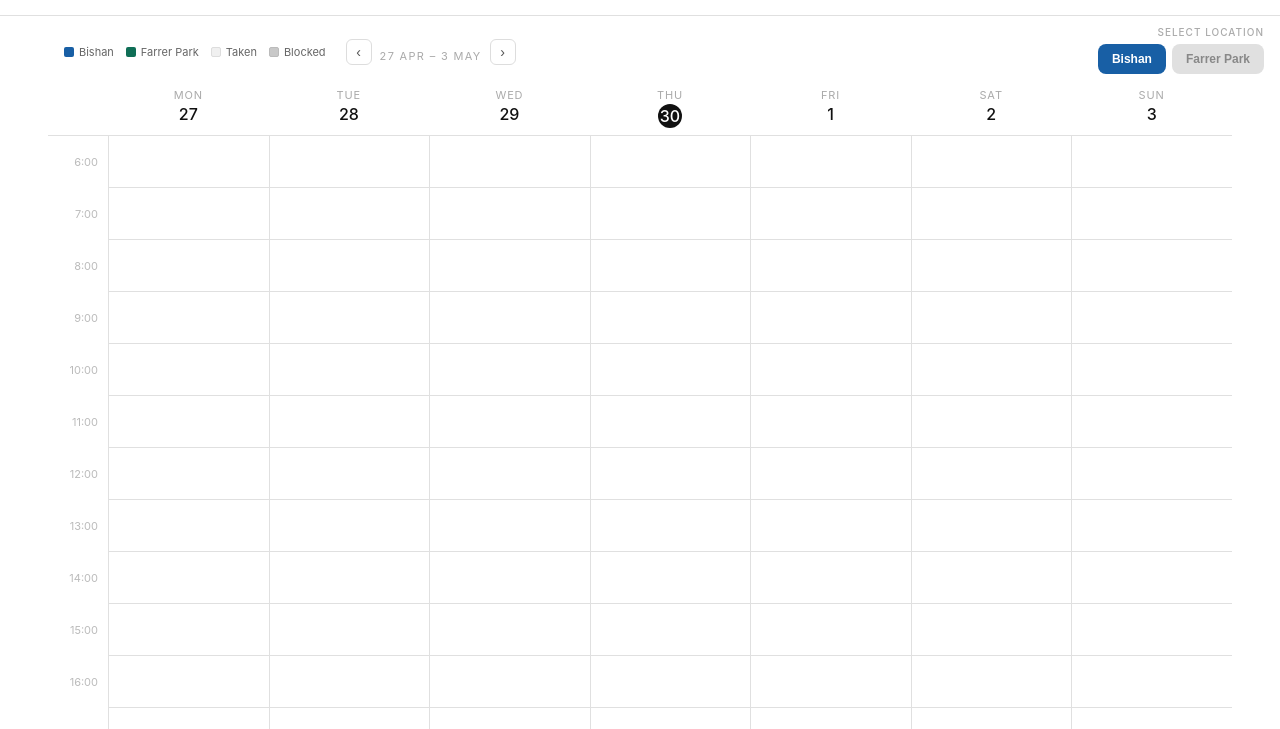
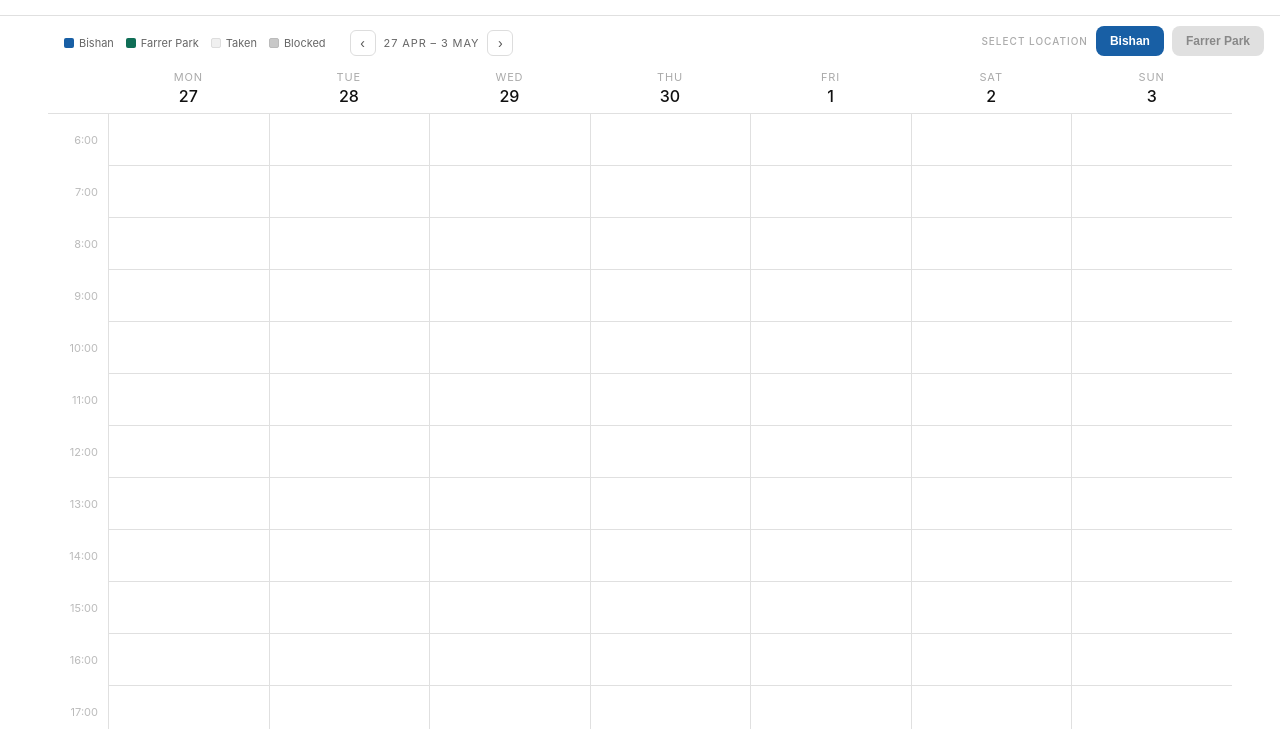
Before and after one commit to Sashemiiii/louies-site-booking, a website: page index.html in a window 1280 px wide. Shown: the part 71-800 px from the top of the page. Drawn offline with Linux system fonts and the light colour scheme.

Commit message:
aligned toolbar

```diff
--- a/index.html
+++ b/index.html
@@ -44,7 +44,7 @@
         .day-head { padding: .4rem 0; text-align: center; }
         .day-name { font-size: 10px; letter-spacing: .08em; color: #aaa; text-transform: uppercase; }
         .day-num { font-size: 14px; font-weight: 500; color: #111; margin-top: 2px; }
-        .day-num.today { background: #111; color: #fff; width: 24px; height: 24px; border-radius: 50%; display: flex; align-items: center; justify-content: center; margin: 2px auto 0; font-size: 12px; }
+        day-num.today { background: #C0392B; color: #fff; width: 24px; height: 24px; border-radius: 50%; display: flex; align-items: center; justify-content: center; margin: 2px auto 0; font-size: 12px; }
         .grid { display: grid; grid-template-columns: 40px repeat(7, 1fr); }
         .time-lbl { font-size: 9px; color: #bbb; text-align: right; padding-right: 6px; line-height: 40px; }
         .slot { height: 40px; border-bottom: 0.5px solid #e0e0e0; border-left: 0.5px solid #e0e0e0; cursor: pointer; position: relative; transition: background .12s; }
@@ -149,26 +149,31 @@
                 <div class="leg-dot" style="background:#c8c8c8;border:0.5px solid #bbb"></div>
                 Blocked
             </div>
-            <div style="display:flex;align-items:center;gap:8px;margin-left:8px;">
-              <button onclick="shiftWeek(-1)" style="background:none;border:0.5px solid #ddd;border-radius:6px;width:26px;height:26px;cursor:pointer;font-size:14px;color:#555;display:flex;align-items:center;justify-content:center;line-height:1;">‹</button>
-              <div class="week-lbl" id="week-lbl"></div>
-              <button onclick="shiftWeek(1)" style="background:none;border:0.5px solid #ddd;border-radius:6px;width:26px;height:26px;cursor:pointer;font-size:14px;color:#555;display:flex;align-items:center;justify-content:center;line-height:1;">›</button>
+            <div style="display:flex;align-items:center;gap:8px;margin-left:12px;">
+                <button onclick="shiftWeek(-1)"
+                        style="background:none;border:0.5px solid #ddd;border-radius:6px;width:26px;height:26px;cursor:pointer;font-size:14px;color:#555;display:flex;align-items:center;justify-content:center;line-height:1;">
+                    ‹
+                </button>
+                <div id="week-lbl"
+                     style="font-size:11px;letter-spacing:.08em;color:#666;text-transform:uppercase;white-space:nowrap;"></div>
+                <button onclick="shiftWeek(1)"
+                        style="background:none;border:0.5px solid #ddd;border-radius:6px;width:26px;height:26px;cursor:pointer;font-size:14px;color:#555;display:flex;align-items:center;justify-content:center;line-height:1;">
+                    ›
+                </button>
             </div>
         </div>
-        <div style="display:flex;flex-direction:column;align-items:flex-end;gap:6px;padding:10px 0 0;">
-            <div style="font-size:10px;letter-spacing:.1em;text-transform:uppercase;color:#aaa;font-weight:500">Select
-                location
+        <div style="display:flex;align-items:center;gap:8px;padding:10px 0 0;">
+            <div style="font-size:10px;letter-spacing:.1em;text-transform:uppercase;color:#aaa;font-weight:500;white-space:nowrap;">
+                Select location
             </div>
-            <div style="display:flex;gap:6px;">
             <button id="tab-bishan" onclick="switchLocation('bishan')"
-                        style="padding:8px 14px;border-radius:8px;font-size:12px;font-weight:600;cursor:pointer;border:none;background:#185FA5;color:#fff;opacity:1;transition:opacity .15s,background .15s;">
+                    style="padding:8px 14px;border-radius:8px;font-size:12px;font-weight:600;cursor:pointer;border:none;background:#185FA5;color:#fff;transition:opacity .15s,background .15s;">
                 Bishan
             </button>
             <button id="tab-farrer" onclick="switchLocation('farrer')"
-                        style="padding:8px 14px;border-radius:8px;font-size:12px;font-weight:600;cursor:pointer;border:none;background:#e0e0e0;color:#888;opacity:1;transition:opacity .15s,background .15s;">
+                    style="padding:8px 14px;border-radius:8px;font-size:12px;font-weight:600;cursor:pointer;border:none;background:#e0e0e0;color:#888;transition:opacity .15s,background .15s;">
                 Farrer Park
             </button>
-            </div>
         </div>
     </div>
 
```
Lines whose indentation alone changed are shown as unchanged.
